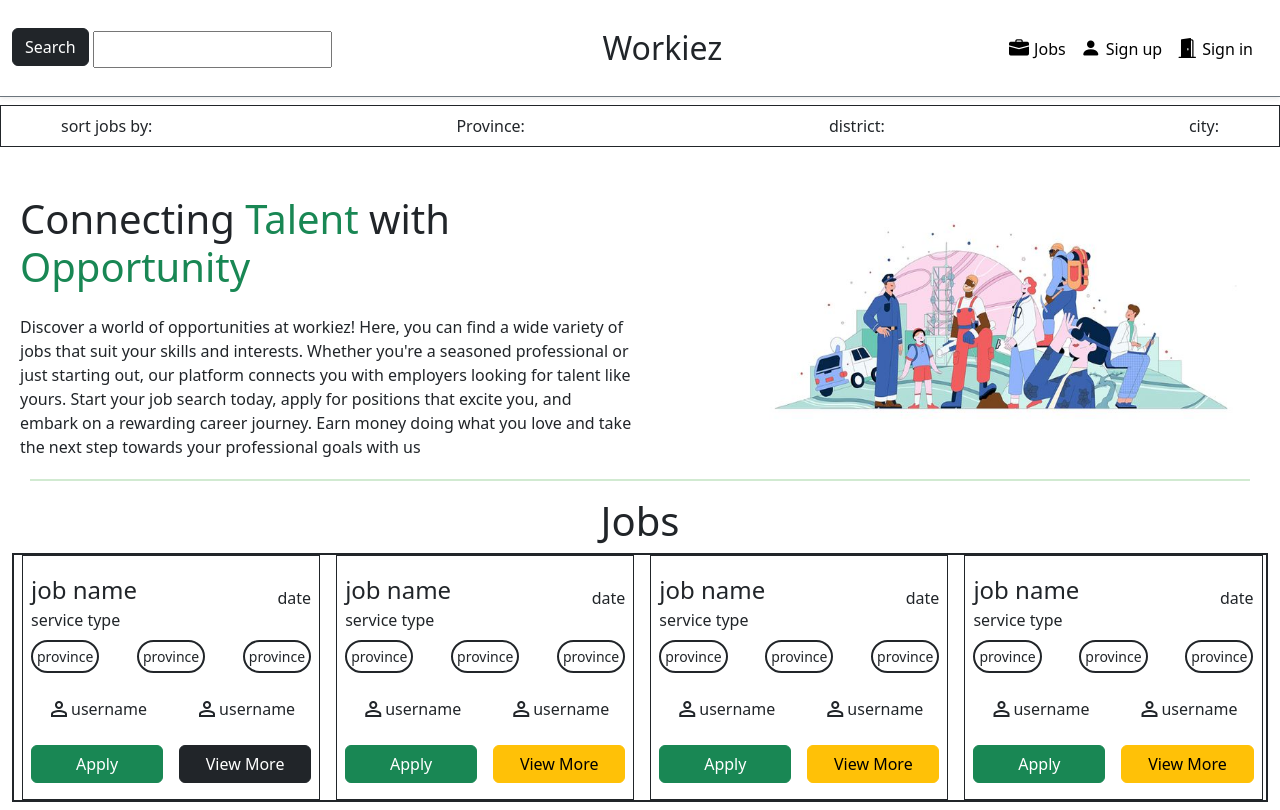
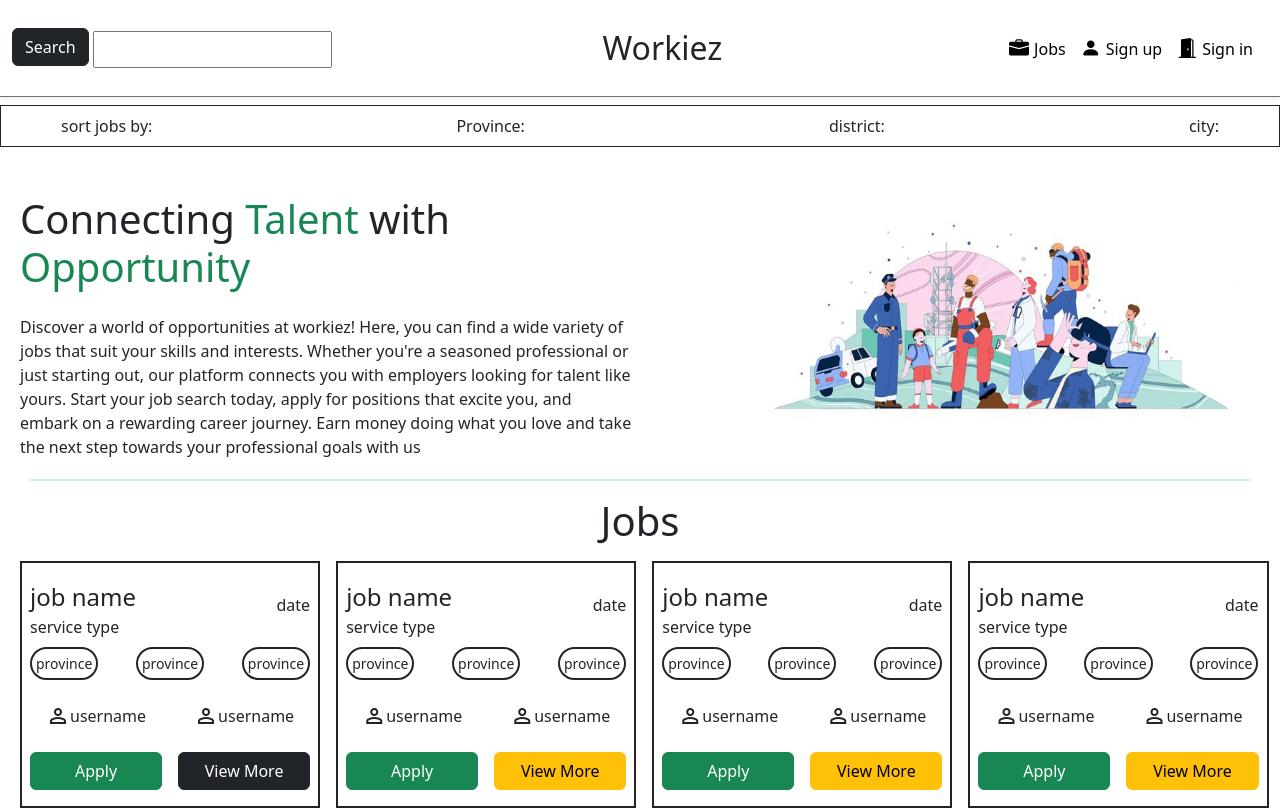
Before and after one commit to indura08/Workiez-Web-Application-Project, an Angular app in the folder frontend/workiez/: page /jobs in a window 1280 px wide. Shown: the top 810 px of the page. Built offline with nearby package versions, Linux system fonts and the light colour scheme.

Commit message:
commiting minor modifications

```diff
--- a/frontend/workiez/src/app/components/user-register/user-register.component.html
+++ b/frontend/workiez/src/app/components/user-register/user-register.component.html
@@ -51,27 +51,28 @@
             <input type="email" class="form-control input-type-custom col mx-1" id="exampleInputEmail1" name="email" placeholder="Email">
         </div>
 
+        <input type="hidden" value="ROLE_USER" class="form-control input-type-custom col mx-1" id="exampleInputEmail1" name="role" placeholder="You are a User">
+
         <div class="mb-3 row">
             <input type="password" class="form-control input-type-custom col mx-1" id="exampleInputEmail1" name="password" placeholder="Password">
-            <input type="text" class="form-control input-type-custom col mx-1" id="exampleInputEmail1" name="role" placeholder="This one should be hiden with user role value">
+            <input type="text" class="form-control input-type-custom col mx-1" id="exampleInputEmail1" name="gender" placeholder="should be a radio button">
         </div>
 
-          <div class="mb-3 row">
-            <input type="text" class="form-control input-type-custom col mx-1" id="exampleInputEmail1" name="gender" placeholder="should be a radio button">
+        <div class="mb-3 row">
             <input type="text" class="form-control input-type-custom col mx-1" id="exampleInputEmail1" name="phone" placeholder="phone">
+            <input type="text" class="form-control input-type-custom col mx-1" id="exampleInputEmail1" name="district" placeholder="select option">
         </div>
 
-          <div class="mb-3 row">
-            <input type="text" class="form-control input-type-custom col mx-1" id="exampleInputEmail1" name="district" placeholder="select option">
+        <div class="mb-3 row">
             <input type="text" class="form-control input-type-custom col mx-1" id="exampleInputEmail1" name="province" placeholder="select option for province">
+            <input type="text" class="form-control input-type-custom no-padding col mx-1" id="exampleInputEmail1" name="city" placeholder="city">
         </div>
 
         <div class="mb-2 row">
-            <input type="text" class="form-control input-type-custom no-padding col mx-1" id="exampleInputEmail1" name="city" placeholder="city">
-            <div class="form-check col checkbox-div">
+
+            <div class="form-check col checkbox-div mb-3">
                 <input type="checkbox" class="form-check-input border border-dark border-2 input-type-custom" id="exampleCheck1">
-                <label class="form-check-label" for="exampleCheck1">I aggree to terms and conditions</label>
-                <p class="text-dark"><a href="#">Terms and conditions</a></p>
+                <label class="form-check-label" for="exampleCheck1">I aggree to terms and conditions</label><a href="#">Terms and conditions</a>
               </div>
         </div>
 
--- a/frontend/workiez/src/app/pages/job-page/job-page.component.html
+++ b/frontend/workiez/src/app/pages/job-page/job-page.component.html
@@ -88,13 +88,13 @@
 <hr>
 
 <div class="container-fluid">
-    <h1 class="text-center">Jobs</h1>
+    <h1 class="text-center mb-3">Jobs</h1>
 </div>
 
 <div class="container-fluid">
-    <div class="d-flex border border-2 border-dark">
+    <div class="d-flex">
 
-        <div class="border borde-2 border-dark w-25 mx-2">
+        <div class="border border-2 border-dark w-25 mx-2">
             <div class="d-flex justify-content-between">
                 <div class="mx-2 mt-3">
                     <span class="fs-4">job name</span><br>
@@ -140,7 +140,7 @@
             </div>
         </div>
 
-        <div class="border borde-2 border-dark w-25 mx-2">
+        <div class="border border-2 border-dark w-25 mx-2">
             <div class="d-flex justify-content-between">
                 <div class="mx-2 mt-3">
                     <span class="fs-4">job name</span><br>
@@ -186,7 +186,7 @@
             </div>
         </div>
 
-        <div class="border borde-2 border-dark w-25 mx-2">
+        <div class="border border-2 border-dark w-25 mx-2">
             <div class="d-flex justify-content-between">
                 <div class="mx-2 mt-3">
                     <span class="fs-4">job name</span><br>
@@ -232,7 +232,7 @@
             </div>
         </div>
 
-        <div class="border borde-2 border-dark w-25 mx-2">
+        <div class="border border-2 border-dark w-25 mx-2">
             <div class="d-flex justify-content-between">
                 <div class="mx-2 mt-3">
                     <span class="fs-4">job name</span><br>
```
